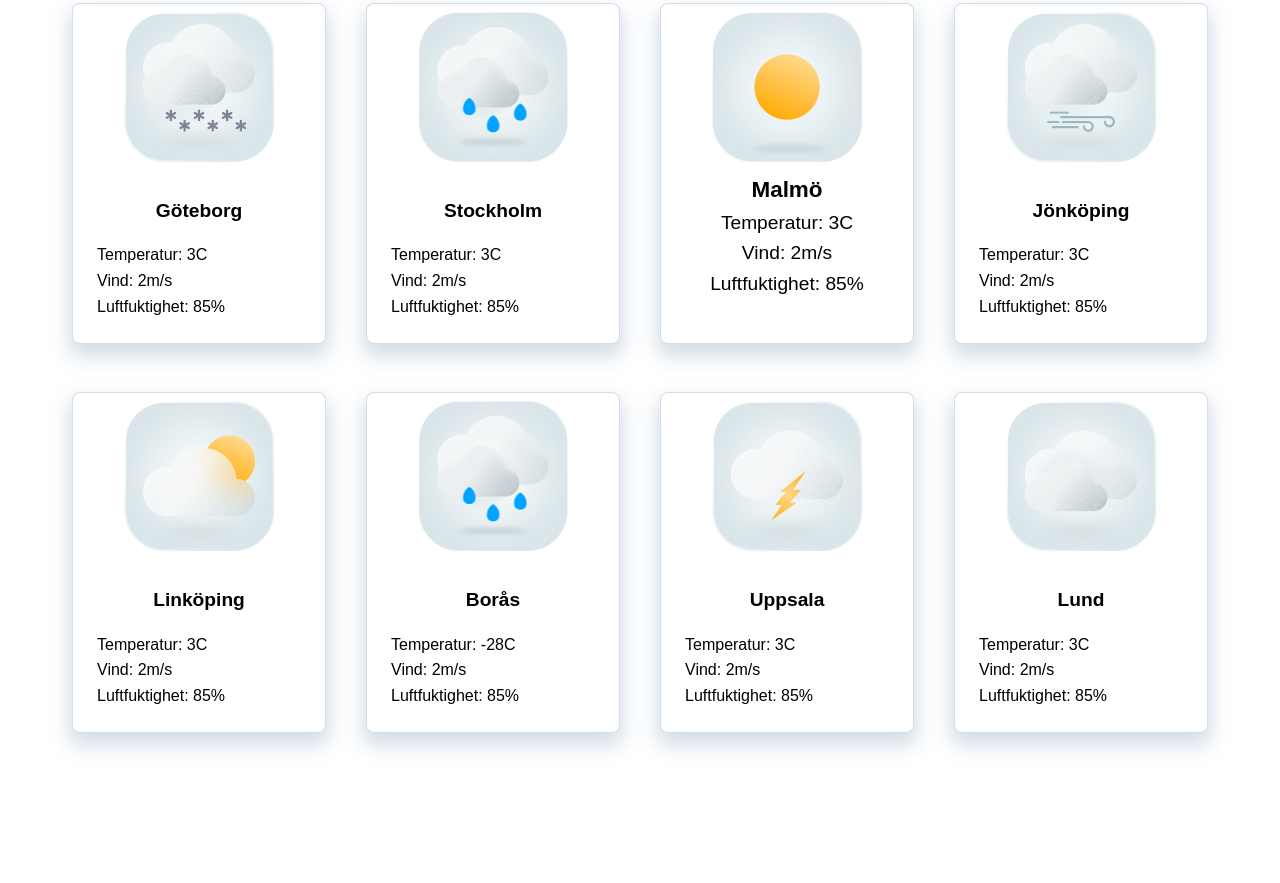
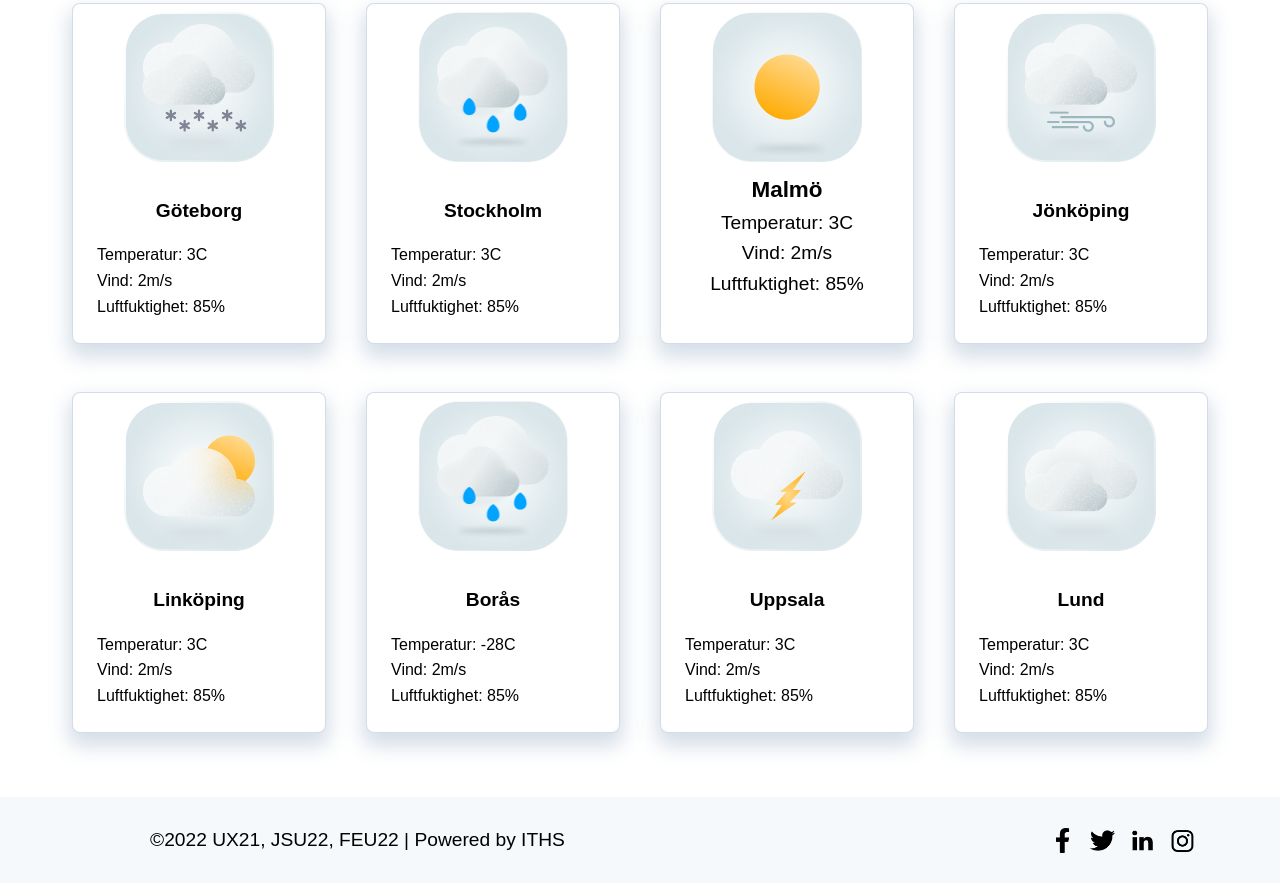
Before and after one commit to johntonnang/weather-app, a plain HTML site: page index.html in a window 1280 px wide. Shown: the part 269-1152 px from the top of the page. Before the commit the page ends 1066 px from the top, so only its background shows below. Drawn offline with Linux system fonts and the light colour scheme.

Commit message:
Added footer
La till en footer med css och bilder.

```diff
--- a/index.html
+++ b/index.html
@@ -161,6 +161,18 @@
   </main>
   <footer>
 
+    <div class="footer-container">
+      <div class="copyright-text">
+        &#169;2022 UX21, JSU22, FEU22 | Powered by ITHS
+      </div>
+      <div class="link-images-container">
+        <img href="#" class="links-img" src="images/fb-logo.png" alt="" />
+        <img href="#" class="links-img" src="images/twi-logo.png" alt="" />
+        <img href="#" class="links-img" src="images/link-logo.png" alt="" />
+        <img href="#" class="links-img" src="images/insta-logo.png" alt="" />
+      </div>
+    </div>
+
   </footer>
 </body>
 <script src="app.js"></script>
--- a/styles.css
+++ b/styles.css
@@ -12,7 +12,7 @@ body {
   line-height: 1.6;
   font-family: Arial, Helvetica, sans-serif;
   background: #fff;
-  transition: background .3s ease-in-out;
+  transition: background 0.3s ease-in-out;
 }
 
 /* navbar styling */
@@ -27,7 +27,7 @@ body {
   position: sticky;
   top: 0;
   z-index: 10;
-  transition: background .3s ease-in-out;
+  transition: background 0.3s ease-in-out;
 }
 
 .navbar_container {
@@ -64,8 +64,8 @@ body {
 }
 
 .navbar_links:hover {
-  opacity: .8;
-  transition: .3s ease-in-out;
+  opacity: 0.8;
+  transition: 0.3s ease-in-out;
 }
 
 .navbar_btn {
@@ -95,7 +95,7 @@ body {
     position: absolute;
     top: -1000px;
     opacity: 1;
-    transition: all .5s ease;
+    transition: all 0.5s ease;
     height: 50vh;
     z-index: -1;
     background: #fff;
@@ -104,7 +104,7 @@ body {
   .navbar_menu.active {
     top: 100%;
     opacity: 1;
-    transition: all .5s ease;
+    transition: all 0.5s ease;
     z-index: 5;
     height: 50vh;
     font-size: 1.6rem;
@@ -119,7 +119,7 @@ body {
     width: 25px;
     height: 3px;
     margin: 5px auto;
-    transition: all .3s ease-in-out;
+    transition: all 0.3s ease-in-out;
     background: #000;
   }
 
@@ -189,7 +189,7 @@ body {
   padding: 2rem;
   background: #fff;
   text-align: center;
-  transition: background .3s ease-in-out;
+  transition: background 0.3s ease-in-out;
 }
 
 .weather_search {
@@ -207,7 +207,7 @@ body {
 }
 
 .search_content {
-  padding: .4rem .8rem;
+  padding: 0.4rem 0.8rem;
   font-size: 1rem;
   font-family: inherit;
   outline: 0;
@@ -219,7 +219,7 @@ body {
 
 .search_content::placeholder {
   color: #000;
-  opacity: .9;
+  opacity: 0.9;
 }
 
 .weather_result {
@@ -246,7 +246,7 @@ body {
 .weather_img img {
   width: 150px;
   height: 150px;
-  margin-top: .5rem;
+  margin-top: 0.5rem;
 }
 
 .weather_name {
@@ -303,3 +303,29 @@ body {
     row-gap: 3rem;
   }
 }
+
+/* CHRISTOFFER FOOTER CSS */
+
+.footer-container {
+  display: flex;
+  justify-content: space-between;
+  align-items: center;
+  height: 86px;
+  background-color: #f6f9fb;
+}
+
+.links-img {
+  width: 25px;
+  height: 25px;
+  cursor: pointer;
+}
+
+.link-images-container {
+  display: flex;
+  gap: 15px;
+  margin-right: 85px;
+}
+
+.copyright-text {
+  margin-left: 150px;
+}
```
Also changed, not shown: images/fb-logo.png (added), images/insta-logo.png (added), images/link-logo.png (added), images/twi-logo.png (added).
